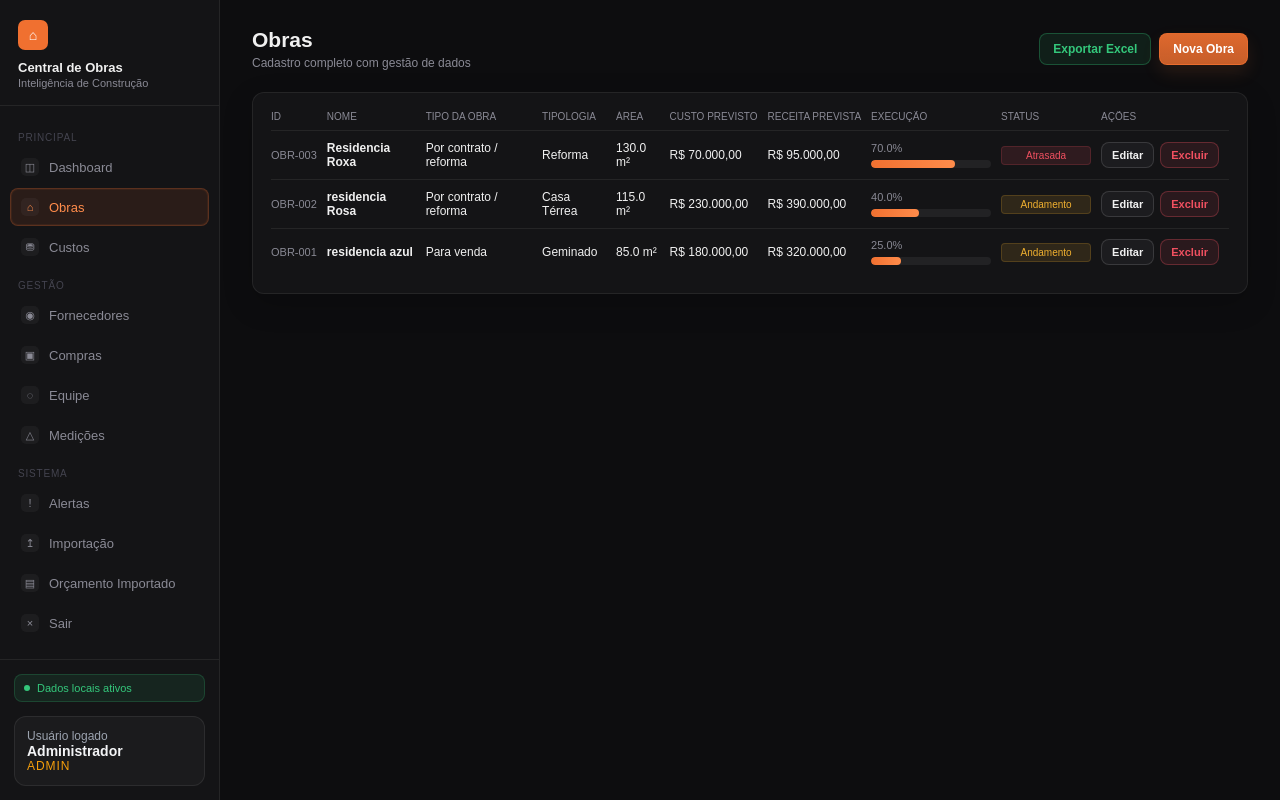
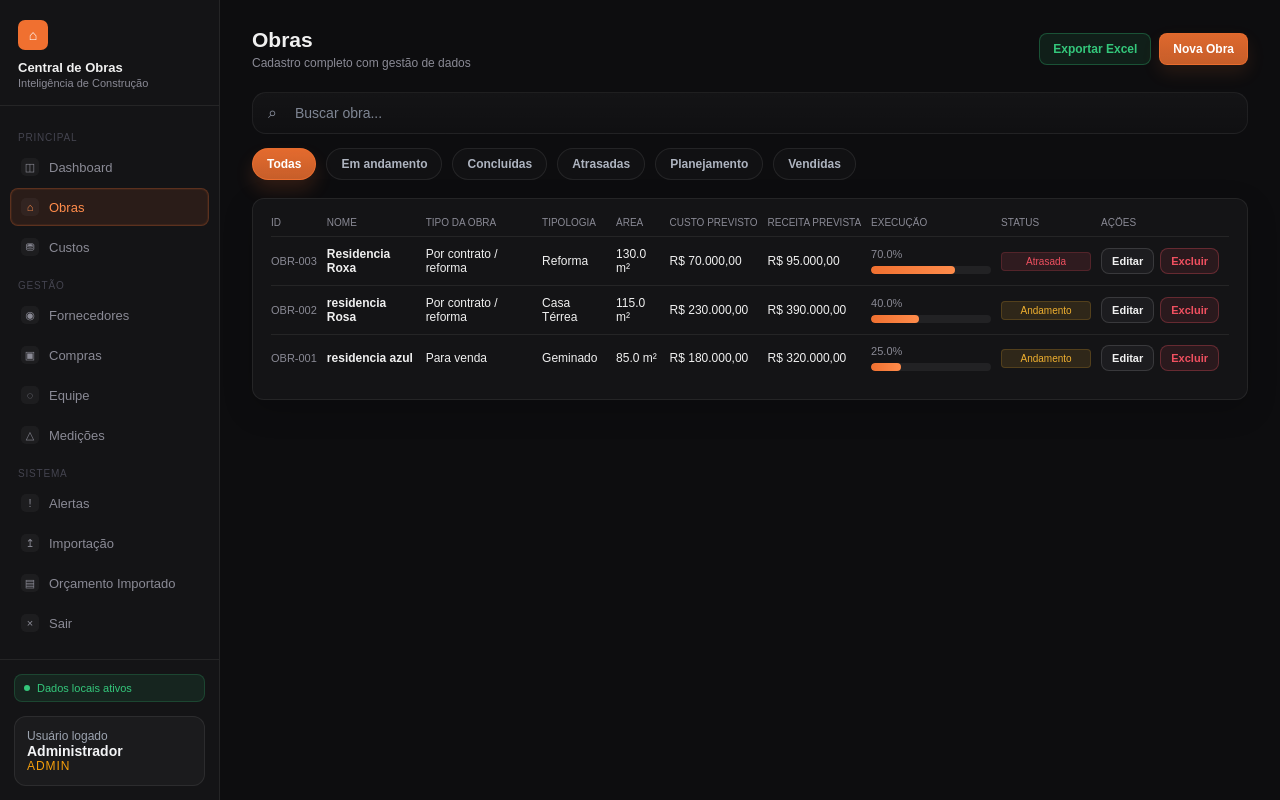
Before and after one commit to aniziogomes/Central_Obras, a Flask app: page /obras in a window 1280 px wide. Run offline with Flask 3, Linux system fonts and the light colour scheme; a user stored in the database is signed in; data comes from the database, SQL or seed files in the repository; both versions use the stored data as it was after the commit.

Commit message:
Adicional de Barra de pesquisa na tela de Obras

```diff
--- a/static/css/style.css
+++ b/static/css/style.css
@@ -1631,3 +1631,114 @@ canvas {
     min-height: 52px;
   }
 }
+
+/* ========================================= */
+/* OBRAS - BUSCA E CHIPS DE FILTRO */
+/* ========================================= */
+
+.obras-toolbar {
+  margin-bottom: 18px;
+}
+
+.obras-search-wrap {
+  position: relative;
+  width: 100%;
+  margin-bottom: 14px;
+}
+
+.obras-search-icon {
+  position: absolute;
+  left: 16px;
+  top: 50%;
+  transform: translateY(-50%);
+  color: #8d93a1;
+  font-size: 16px;
+  pointer-events: none;
+  z-index: 1;
+}
+
+.obras-search-input {
+  width: 100%;
+  height: 42px;
+  border-radius: 14px;
+  border: 1px solid rgba(255, 255, 255, 0.06);
+  background: linear-gradient(180deg, rgba(255, 255, 255, 0.03), rgba(255, 255, 255, 0.015));
+  color: #f3f4f6;
+  padding: 0 16px 0 42px;
+  font-size: 14px;
+  outline: none;
+  transition: all 0.2s ease;
+}
+
+.obras-search-input::placeholder {
+  color: #7f8694;
+}
+
+.obras-search-input:focus {
+  border-color: rgba(240, 112, 48, 0.42);
+  box-shadow: 0 0 0 3px rgba(240, 112, 48, 0.08);
+  background: linear-gradient(180deg, rgba(255, 255, 255, 0.038), rgba(255, 255, 255, 0.02));
+}
+
+.obras-status-chips {
+  display: flex;
+  flex-wrap: wrap;
+  gap: 10px;
+}
+
+.obra-chip {
+  min-height: 32px;
+  padding: 0 14px;
+  border-radius: 999px;
+  border: 1px solid rgba(255, 255, 255, 0.08);
+  background: rgba(255, 255, 255, 0.018);
+  color: #aeb4c0;
+  font-size: 12px;
+  font-weight: 600;
+  cursor: pointer;
+  transition: all 0.18s ease;
+}
+
+.obra-chip:hover {
+  color: #f3f4f6;
+  background: rgba(255, 255, 255, 0.04);
+  border-color: rgba(255, 255, 255, 0.12);
+}
+
+.obra-chip.active {
+  color: #ffffff;
+  background: linear-gradient(180deg, rgba(240, 112, 48, 0.95), rgba(240, 112, 48, 0.82));
+  border-color: rgba(240, 112, 48, 0.75);
+  box-shadow: 0 10px 18px rgba(240, 112, 48, 0.16);
+}
+
+.obras-empty-state {
+  display: flex;
+  align-items: center;
+  justify-content: center;
+  min-height: 90px;
+  margin-top: 12px;
+  border-radius: 14px;
+  border: 1px dashed rgba(255, 255, 255, 0.10);
+  background: rgba(255, 255, 255, 0.015);
+  color: #969dad;
+  font-size: 13px;
+  text-align: center;
+  padding: 18px;
+}
+
+@media (max-width: 768px) {
+  .obras-search-input {
+    height: 40px;
+    font-size: 13px;
+  }
+
+  .obras-status-chips {
+    gap: 8px;
+  }
+
+  .obra-chip {
+    font-size: 11px;
+    padding: 0 12px;
+  }
+}
--- a/templates/obras.html
+++ b/templates/obras.html
@@ -13,6 +13,40 @@
         {% if eh_gestor() %}
         <button class="btn btn-primary" onclick="abrirModalObra()">Nova Obra</button>
         {% endif %}
+    </div>
+</div>
+
+<div class="obras-toolbar">
+    <div class="obras-search-wrap">
+        <span class="obras-search-icon">⌕</span>
+        <input type="text" id="obraSearch" class="obras-search-input" placeholder="Buscar obra..."
+            oninput="filtrarObras()">
+    </div>
+
+    <div class="obras-status-chips">
+        <button type="button" class="obra-chip active" data-status="todas"
+            onclick="selecionarFiltroStatus('todas', this)">
+            Todas
+        </button>
+        <button type="button" class="obra-chip" data-status="andamento"
+            onclick="selecionarFiltroStatus('andamento', this)">
+            Em andamento
+        </button>
+        <button type="button" class="obra-chip" data-status="concluida"
+            onclick="selecionarFiltroStatus('concluida', this)">
+            Concluídas
+        </button>
+        <button type="button" class="obra-chip" data-status="atrasada"
+            onclick="selecionarFiltroStatus('atrasada', this)">
+            Atrasadas
+        </button>
+        <button type="button" class="obra-chip" data-status="planejamento"
+            onclick="selecionarFiltroStatus('planejamento', this)">
+            Planejamento
+        </button>
+        <button type="button" class="obra-chip" data-status="vendida" onclick="selecionarFiltroStatus('vendida', this)">
+            Vendidas
+        </button>
     </div>
 </div>
 
@@ -33,9 +67,10 @@
                     <th>Ações</th>
                 </tr>
             </thead>
-            <tbody>
+            <tbody id="obrasTableBody">
                 {% for obra in obras %}
-                <tr>
+                <tr class="obra-row" data-status="{{ obra.status or '' }}"
+                    data-search="{{ (obra.codigo or '')|lower }} {{ (obra.nome or '')|lower }} {{ (obra.tipologia or '')|lower }} {{ (obra.endereco or '')|lower }} {{ (obra.tipo_obra or '')|lower }}">
                     <td class="td-mono">{{ obra.codigo }}</td>
                     <td class="td-name">
                         <a href="{{ url_for('obras_bp.obra_detalhe', codigo=obra.codigo) }}" class="link-obra">
@@ -78,12 +113,16 @@
                 </tr>
 
                 {% else %}
-                <tr>
+                <tr id="linhaSemObrasOriginal">
                     <td colspan="10" class="muted">Nenhuma obra cadastrada ainda.</td>
                 </tr>
                 {% endfor %}
             </tbody>
         </table>
+
+        <div id="obrasSemResultado" class="obras-empty-state" style="display:none;">
+            Nenhuma obra encontrada com os filtros aplicados.
+        </div>
     </div>
 </div>
 
@@ -332,6 +371,8 @@
 {% endif %}
 
 <script>
+    let filtroStatusAtual = "todas";
+
     function abrirModalObra() {
         const modal = document.getElementById("modalObra");
         if (modal) modal.style.display = "flex";
@@ -364,6 +405,48 @@
         }
     }
 
+    function selecionarFiltroStatus(status, botao) {
+        filtroStatusAtual = status;
+
+        document.querySelectorAll(".obra-chip").forEach(function (chip) {
+            chip.classList.remove("active");
+        });
+
+        if (botao) {
+            botao.classList.add("active");
+        }
+
+        filtrarObras();
+    }
+
+    function filtrarObras() {
+        const input = document.getElementById("obraSearch");
+        const termo = input ? input.value.trim().toLowerCase() : "";
+        const linhas = document.querySelectorAll(".obra-row");
+        const emptyState = document.getElementById("obrasSemResultado");
+
+        let visiveis = 0;
+
+        linhas.forEach(function (linha) {
+            const textoBusca = (linha.dataset.search || "").toLowerCase();
+            const statusLinha = (linha.dataset.status || "").toLowerCase();
+
+            const correspondeBusca = !termo || textoBusca.includes(termo);
+            const correspondeStatus = filtroStatusAtual === "todas" || statusLinha === filtroStatusAtual;
+
+            if (correspondeBusca && correspondeStatus) {
+                linha.style.display = "";
+                visiveis++;
+            } else {
+                linha.style.display = "none";
+            }
+        });
+
+        if (emptyState) {
+            emptyState.style.display = visiveis === 0 && linhas.length > 0 ? "flex" : "none";
+        }
+    }
+
     window.addEventListener("click", function (event) {
         const modalNova = document.getElementById("modalObra");
         if (modalNova && event.target === modalNova) {
@@ -386,6 +469,7 @@
         });
 
         atualizarAjudaTipoObraNova();
+        filtrarObras();
     });
 </script>
 {% endblock %}
```
Also changed, not shown: data/central_obras.db.
